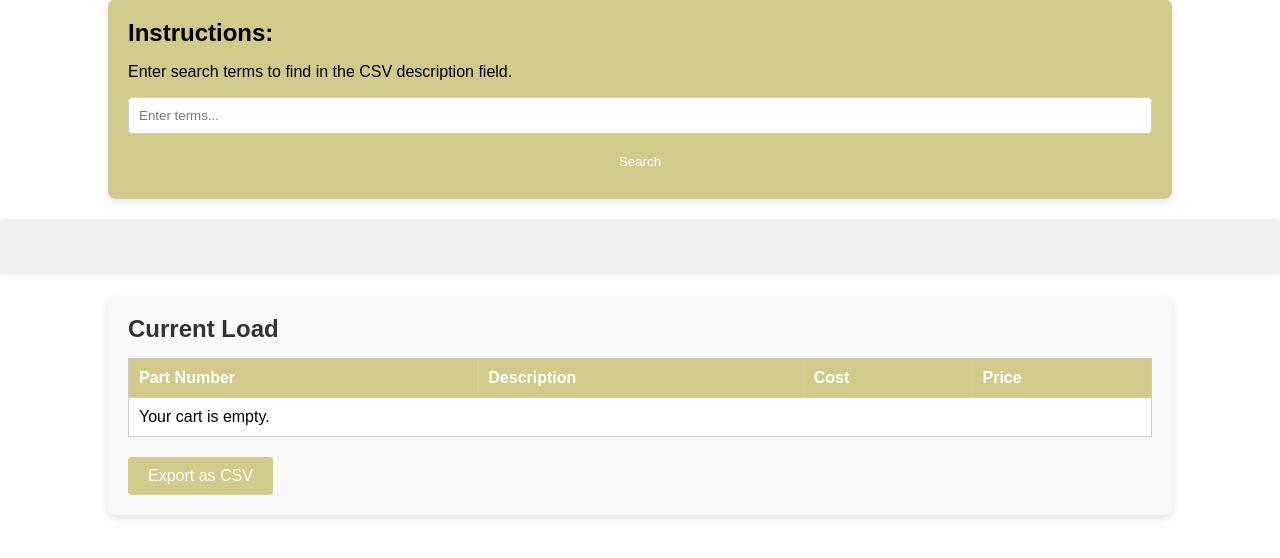
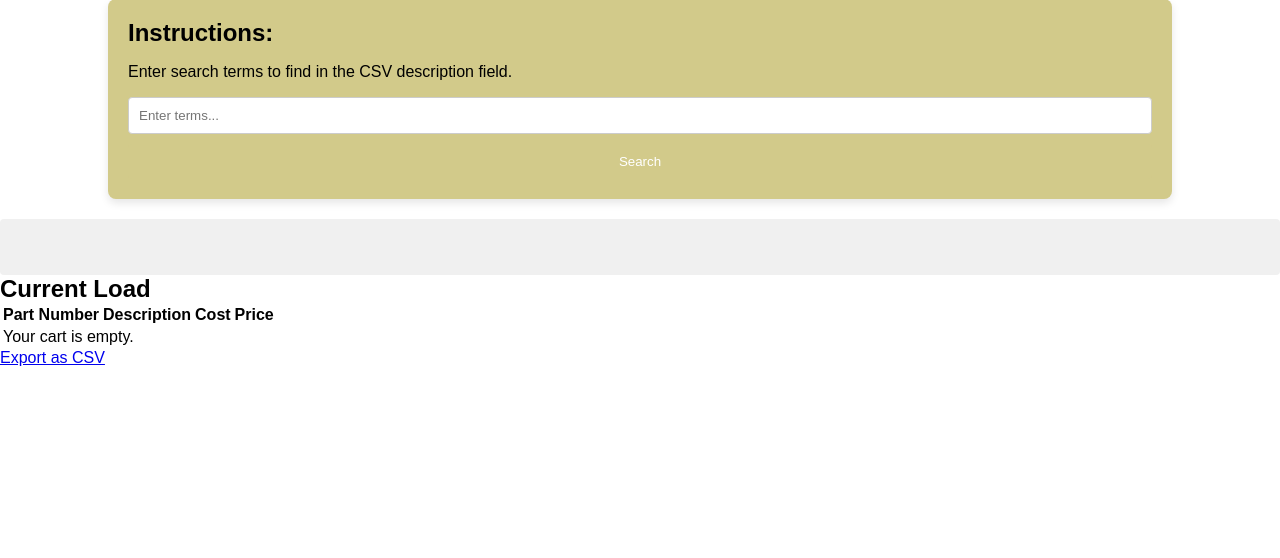
Before and after one commit to clutch70/castingdecoder, a PHP site: page / in a window 1280 px wide. Shown: the part 98-656 px from the top of the page. Run offline with PHP 8.4, Linux system fonts and the light colour scheme.

Commit message:
Revert "Implement 'shopping cart'"
This reverts commit 79a25d0f

```diff
--- a/style.css
+++ b/style.css
@@ -64,58 +64,3 @@ button:hover {
 .instructions {
     margin-bottom: 15px; /* Adjust the value as needed */
 }
-.cart-container {
-    width: 80%;
-    margin: 20px auto;
-    padding: 20px;
-    background-color: #F9F9F9;
-    border-radius: 8px;
-    box-shadow: 0 4px 8px rgba(0, 0, 0, 0.1);
-    margin-bottom: 20px;
-}
-
-.cart-container h2 {
-    margin-bottom: 15px;
-    color: #333;
-}
-
-table {
-    width: 100%;
-    border-collapse: collapse;
-    margin-bottom: 20px;
-}
-
-table, th, td {
-    border: 1px solid #ccc;
-}
-
-th {
-    background-color: #D2CA8A;
-    color: white;
-    padding: 10px;
-    text-align: left;
-}
-
-td {
-    padding: 10px;
-    text-align: left;
-    background-color: #fff;
-}
-
-tr:nth-child(even) {
-    background-color: #EEE;
-}
-
-a {
-    display: inline-block;
-    padding: 10px 20px;
-    border-radius: 4px;
-    background-color: #D2CA8A;
-    color: white;
-    text-decoration: none;
-    cursor: pointer;
-}
-
-a:hover {
-    background-color: #b8b068;
-}
```
